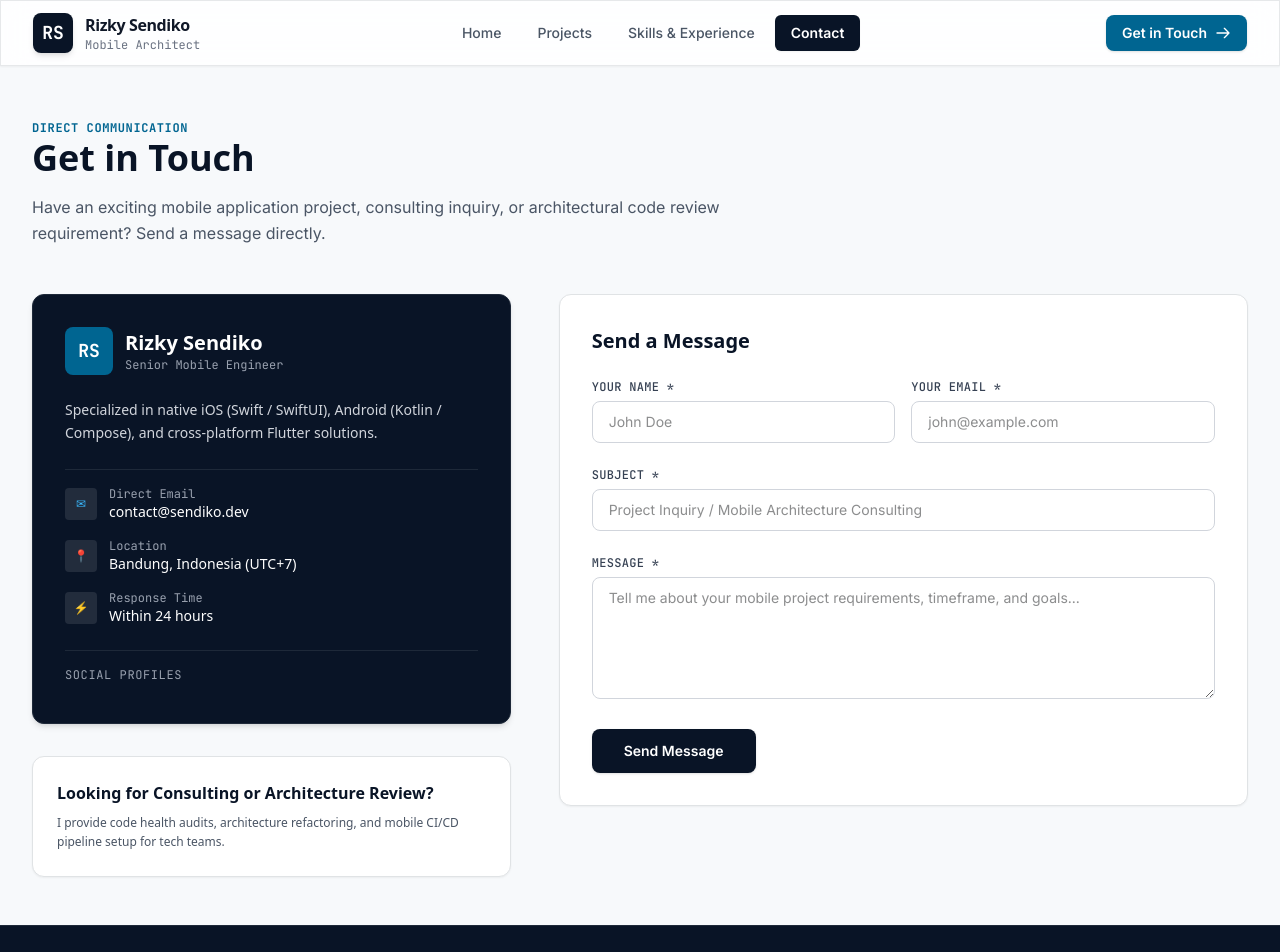
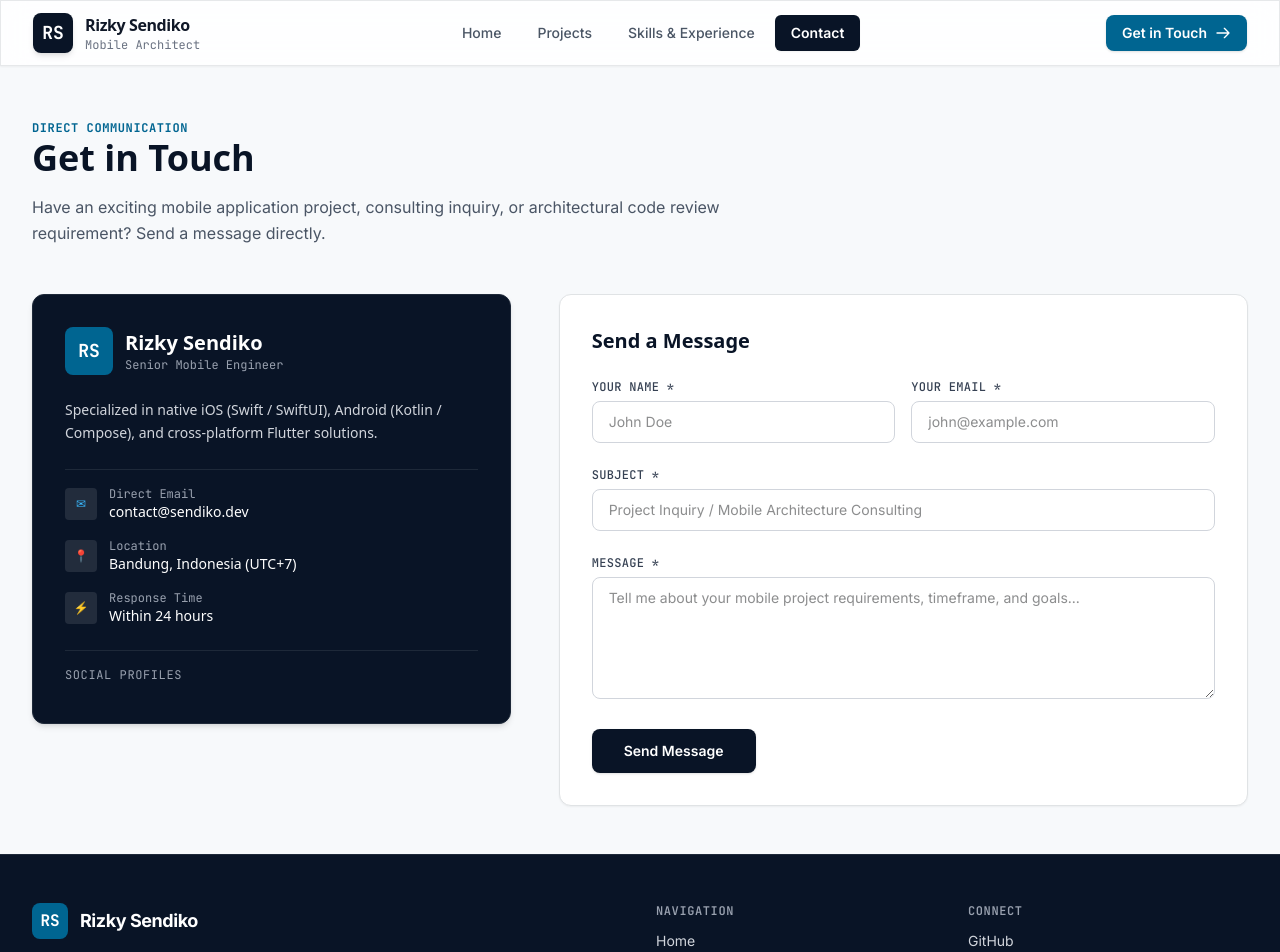
Before and after one commit to Sendiko/new-sendiko, a Next.js app: page /contact in a window 1280 px wide. Shown: the top 952 px of the page. Built offline with nearby package versions, Linux system fonts and the light colour scheme; no server answers; the database is empty.

Commit message:
fix: remove consulting card on contact page

```diff
--- a/app/contact/page.tsx
+++ b/app/contact/page.tsx
@@ -101,15 +101,6 @@ export default async function ContactPage() {
 
           </div>
 
-          <div className="p-6 bg-white rounded-xl border border-[#e0e3e5] space-y-2 shadow-xs">
-            <h4 className="font-bold text-[#091426] text-base font-sans">
-              Looking for Consulting or Architecture Review?
-            </h4>
-            <p className="text-xs text-gray-600 leading-relaxed font-sans">
-              I provide code health audits, architecture refactoring, and mobile CI/CD pipeline setup for tech teams.
-            </p>
-          </div>
-
         </div>
 
         {/* Right Column: Contact Form */}
```
